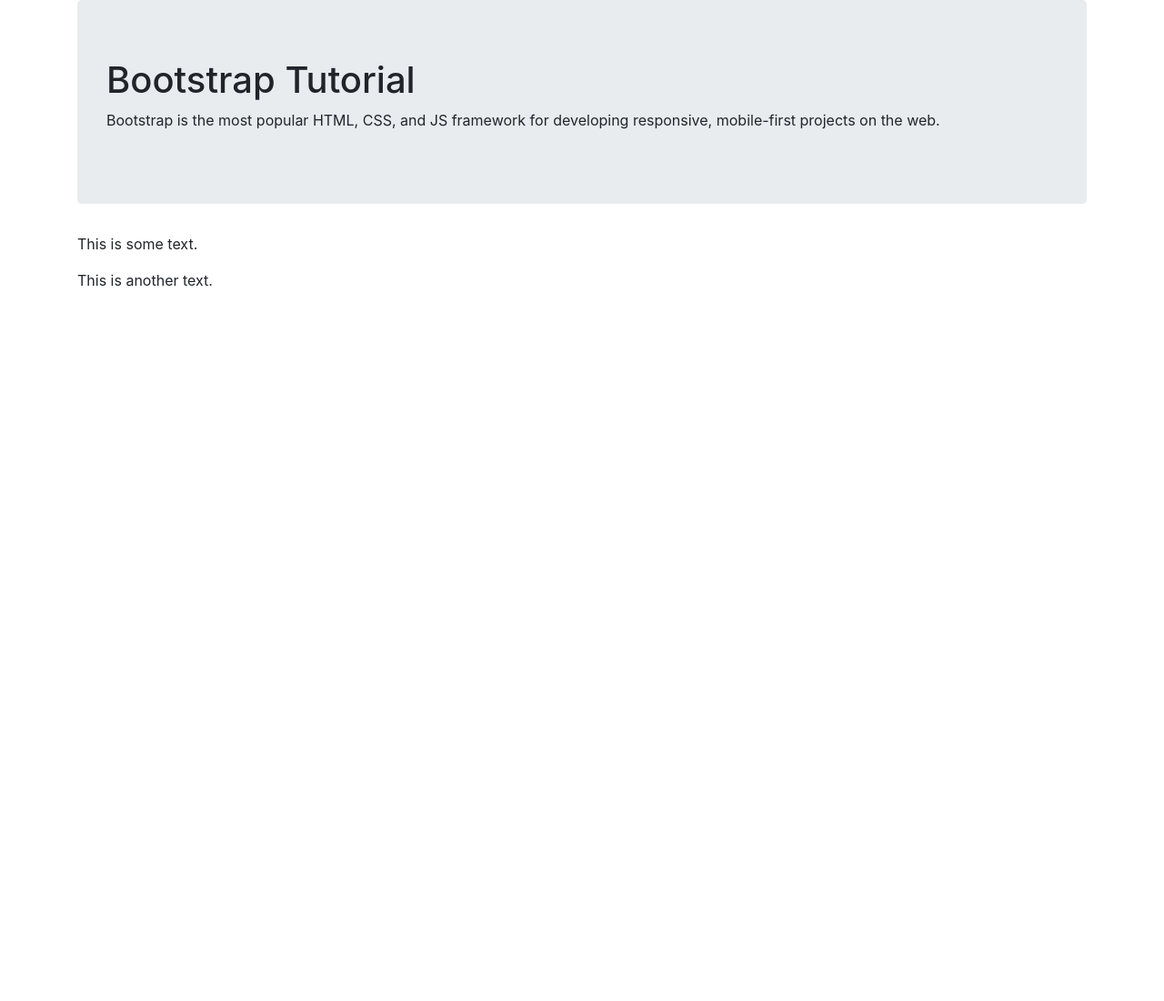
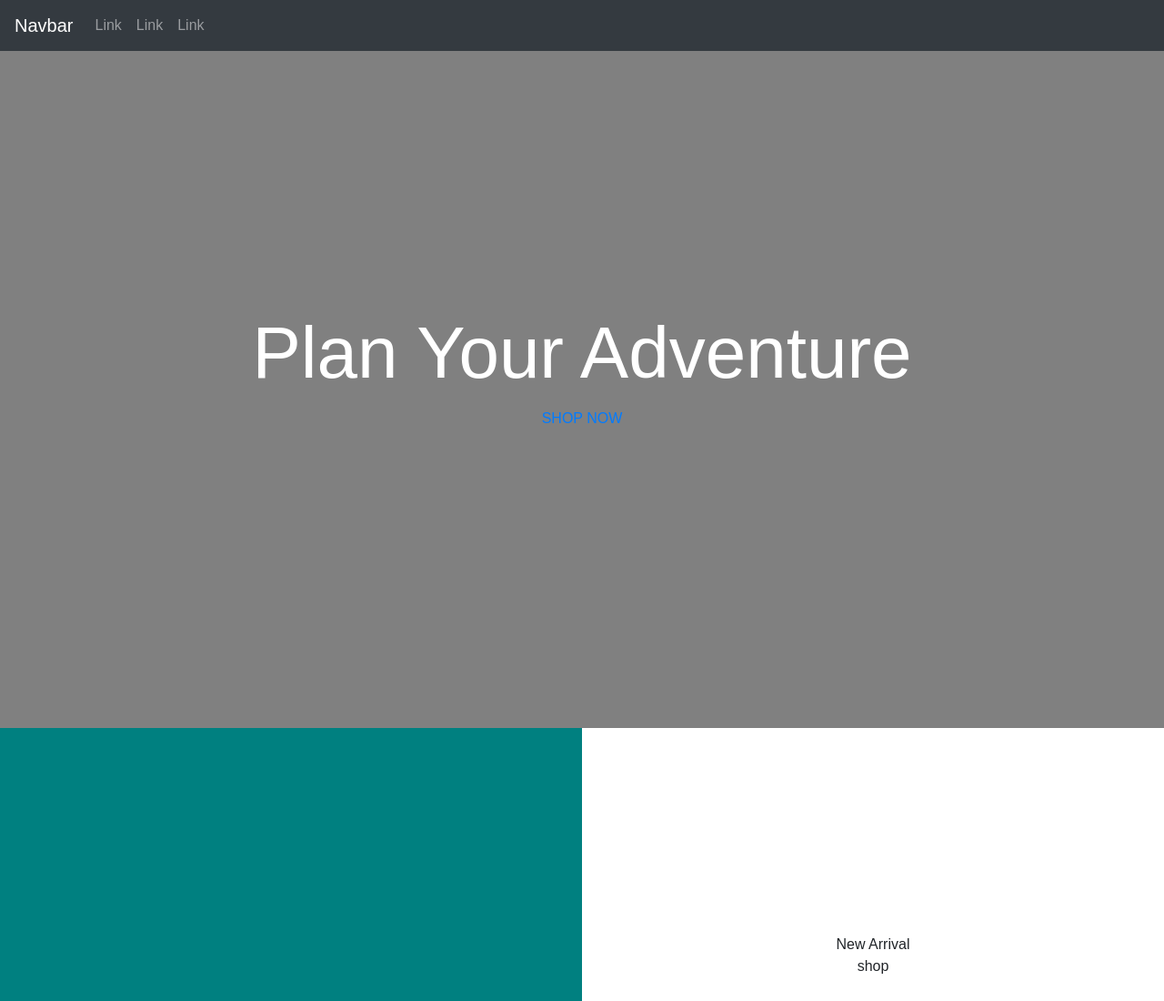
Before and after one commit to qrhfz/TugasWeb, a plain HTML site: page index.html in a window 1280 px wide. Shown: the top 1100 px of the page at 91% size. Before the commit the page ends 800 px from the top, so only its background shows below. Drawn offline with nearby package versions, Linux system fonts and the light colour scheme.

Commit message:
index jadi kolom

```diff
--- a/index.html
+++ b/index.html
@@ -1,5 +1,6 @@
 <!DOCTYPE html>
 <html lang="en">
+
 <head>
     <title>Bootstrap Example</title>
     <meta charset="utf-8">
@@ -8,14 +9,94 @@
     <script src="https://ajax.googleapis.com/ajax/libs/jquery/3.4.1/jquery.min.js"></script>
     <script src="https://cdnjs.cloudflare.com/ajax/libs/popper.js/1.16.0/umd/popper.min.js"></script>
     <script src="https://maxcdn.bootstrapcdn.com/bootstrap/4.4.1/js/bootstrap.min.js"></script>
+    <style>
+        .nopadding {
+   padding: 0 !important;
+   margin: 0 !important;
+}
+    </style>
 </head>
-<body>
 
-<div class="container">
-  <div class="jumbotron">
-    <h1>Bootstrap Tutorial</h1>
-    <p>Bootstrap is the most popular HTML, CSS, and JS framework for developing responsive, mobile-first projects on the web.</p>
+<body style="font-family: sans-serif;">
+    <nav class="navbar navbar-expand-md bg-dark navbar-dark fixed-top">
+        <!-- Brand -->
+        <a class="navbar-brand" href="#">Navbar</a>
+
+        <!-- Toggler/collapsibe Button -->
+        <button class="navbar-toggler" type="button" data-toggle="collapse" data-target="#collapsibleNavbar">
+            <span class="navbar-toggler-icon"></span>
+        </button>
+
+        <!-- Navbar links -->
+        <div class="collapse navbar-collapse" id="collapsibleNavbar">
+            <ul class="navbar-nav">
+                <li class="nav-item">
+                    <a class="nav-link" href="#">Link</a>
+                </li>
+                <li class="nav-item">
+                    <a class="nav-link" href="#">Link</a>
+                </li>
+                <li class="nav-item">
+                    <a class="nav-link" href="#">Link</a>
+                </li>
+            </ul>
         </div>
-  <p>This is some text.</p>
-  <p>This is another text.</p>
+    </nav>
+
+
+    <div class="container-fluid" style="background-color: gray;height:100vh">
+
+        <div class="row h-100">
+
+            <div class="col-sm-12  my-auto">
+                <div class="text-center" style="font-size: 5em;color: white;">Plan Your
+                    Adventure</div>
+
+                <div class="text-center"><a href="">SHOP NOW</a></div>
             </div>
+        </div>
+    </div>
+    <div class="container-fluid">
+        <div class="row">
+            <div class="col-sm-6 nopadding">
+                <div style="min-height: 500px;background-color: teal;">
+
+                </div>
+            </div>
+            <div class="col-sm-6 nopadding">
+                <div class="d-flex align-items-center justify-content-center text-center" style="min-height: 500px;">
+                    <div>
+                        <div>New Arrival</div>
+                        <div>shop</div>
+                    </div>
+
+                </div>
+            </div>
+        </div>
+    </div>
+    <div class="container-fluid">
+        <div class="row">
+            <div class="col-md-4 nopadding" style="background-color:#f4e1d2;">
+                <div class="d-flex align-items-center justify-content-center text-center" style="min-height: 500px;">
+                    <div>
+                        <div>Kategori 1</div>
+                    </div>
+                </div>
+            </div>
+            <div class="col-md-4 nopadding" style="background-color:#f18973;">
+                <div class="d-flex align-items-center justify-content-center text-center" style="min-height: 500px;">
+
+                        <div>Kategori 1</div>
+
+                </div>
+            </div>
+            <div class="col-md-4 nopadding" style="background-color:#bc5a45;">
+                <div class="d-flex align-items-center justify-content-center text-center" style="min-height: 500px;">
+                    <div>
+                        <div>Kategori 1</div>
+                    </div>
+                </div>
+            </div>
+        </div>
+    </div>
+</body>
```
Lines whose indentation alone changed are shown as unchanged.
